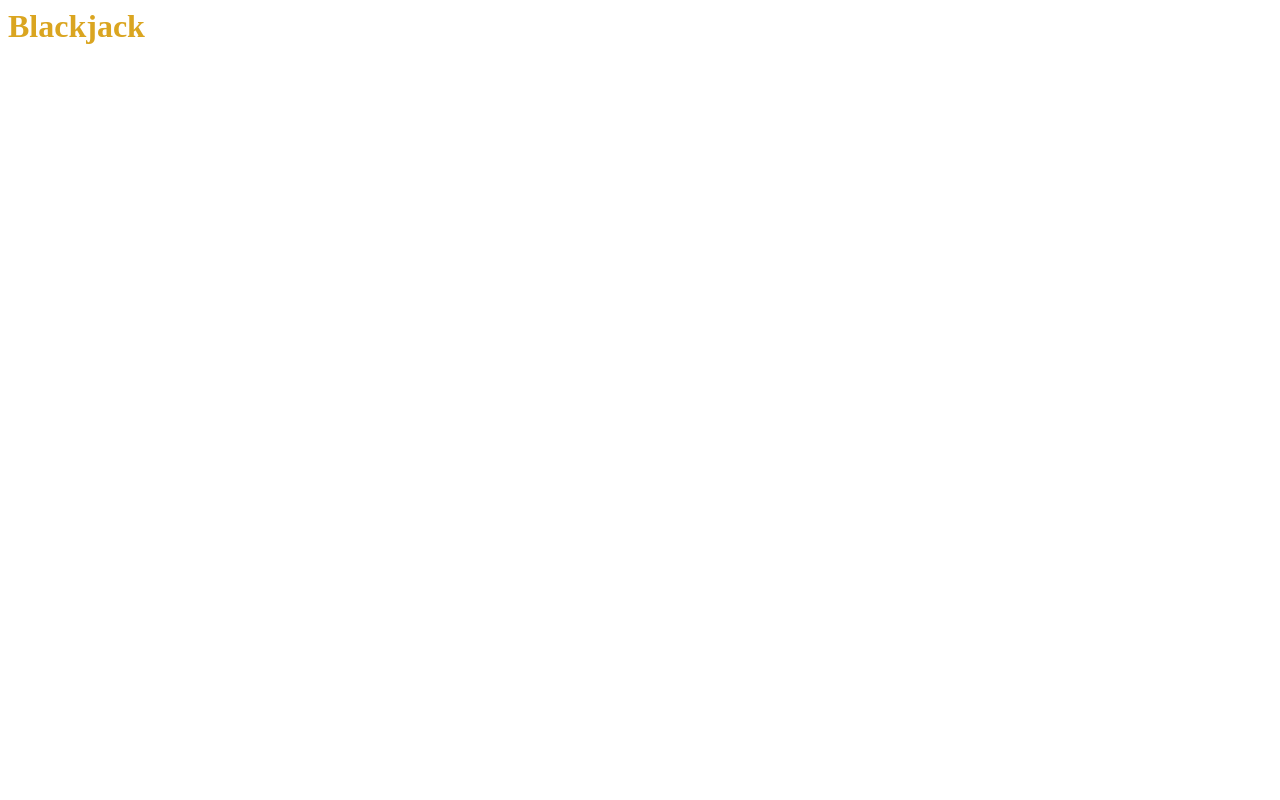
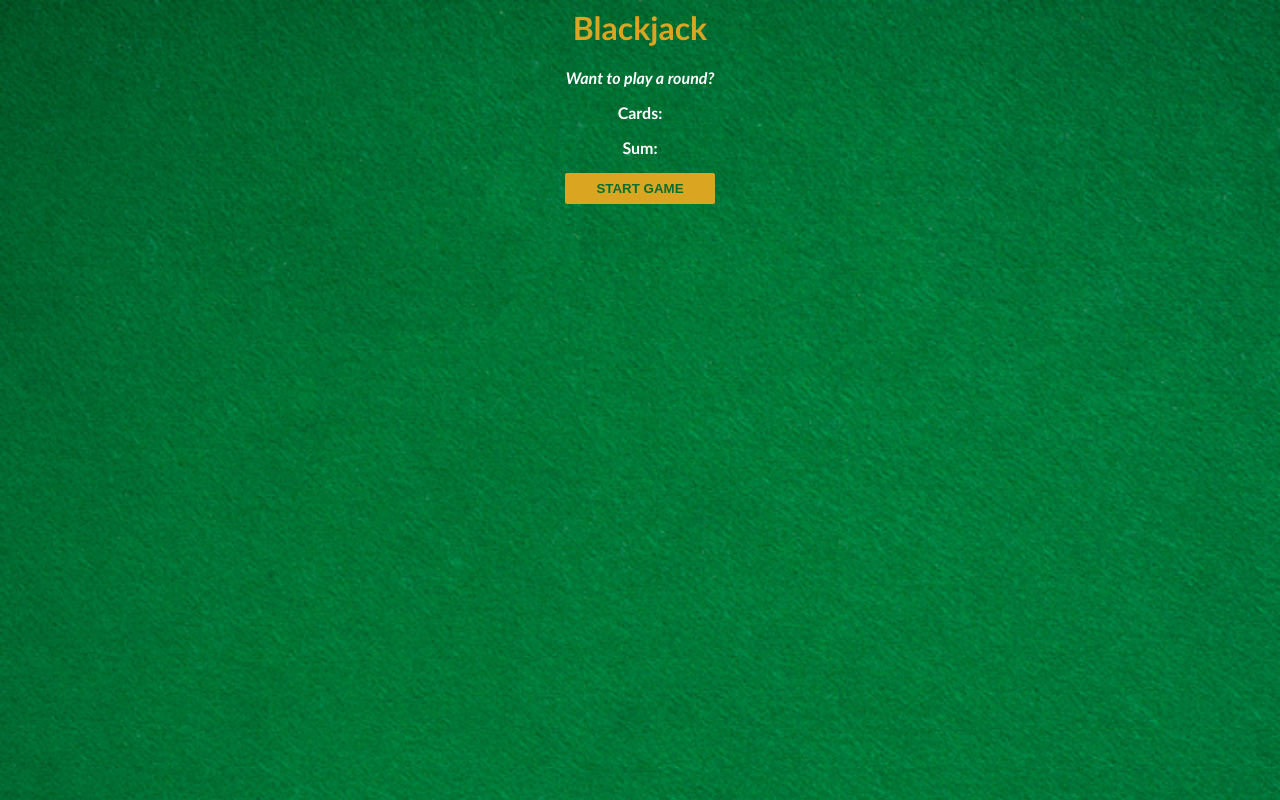
Before and after one commit to zahidulhaquer/Build-a-Blackjack-Game, a plain HTML site: page index.html in a window 1280 px wide. Drawn offline with Linux system fonts and the light colour scheme.

Commit message:
Progress 10-08-2025

```diff
--- a/index.html
+++ b/index.html
@@ -6,7 +6,11 @@
 
 <body>
   <h1>Blackjack</h1>
+  <p id="message-el">Want to play a round?</p>
+  <p>Cards:</p>
+  <p>Sum:</p>
+  <button onclick="startGame()" id="button">START GAME</button>
+  <script src="index.js"></script>
 </body>
-<script src="index.js"></script>
 
 </html>
--- a/index.js
+++ b/index.js
@@ -5,14 +5,20 @@ let hasBlackJack = false;
 let isAlive = true;
 let message = "";
 
+let messageEl = document.getElementById("message-el");
+
+function startGame() {
   if (sum <= 20) {
-  message = "Do you want to draw a new card? 🙂";
+    message = "Do you want to draw a new card?";
   } else if (sum === 21) {
-  message = "Wohoo! You've got Blackjack! 🥳";
+    message = "You've got Blackjack!";
     hasBlackJack = true;
   } else {
-  message = "You're out of the game! 😭";
+    message = "You're out of the game!";
     isAlive = false;
   }
 
-console.log(message);
+  messageEl.textContent = message;
+
+  // console.log(message);
+}
--- a/styles.css
+++ b/styles.css
@@ -1,3 +1,29 @@
+/* Complete the CSS styling according to the provided design */
+
+body {
+    font-family: 'Trebuchet MS', 'Lucida Sans Unicode', 'Lucida Grande', 'Lucida Sans', Arial, sans-serif;
+    text-align: center;
+    background-image: url("./images/table.png");
+    background-size: cover;
+    color: white;
+    font-weight: bold;
+}
+
 h1 {
     color: goldenrod;
 }
+
+#message-el {
+    font-style: italic;
+}
+
+button {
+    color: #016f32;
+    width: 150px;
+    background: goldenrod;
+    padding: 8px 16px;
+    border: none;
+    border-radius: 2px;
+    font-weight: bolder;
+    cursor: pointer;
+}
```
Also changed, not shown: images/table.png (added). Lines whose indentation alone changed are shown as unchanged.
